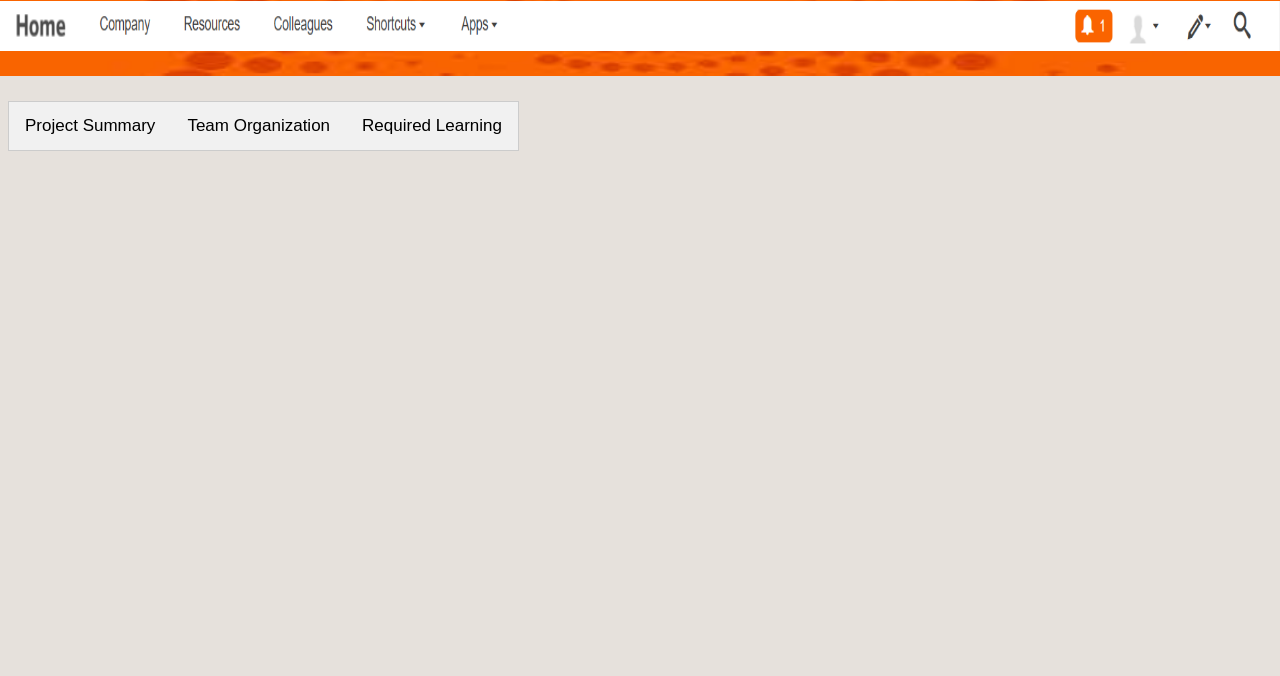
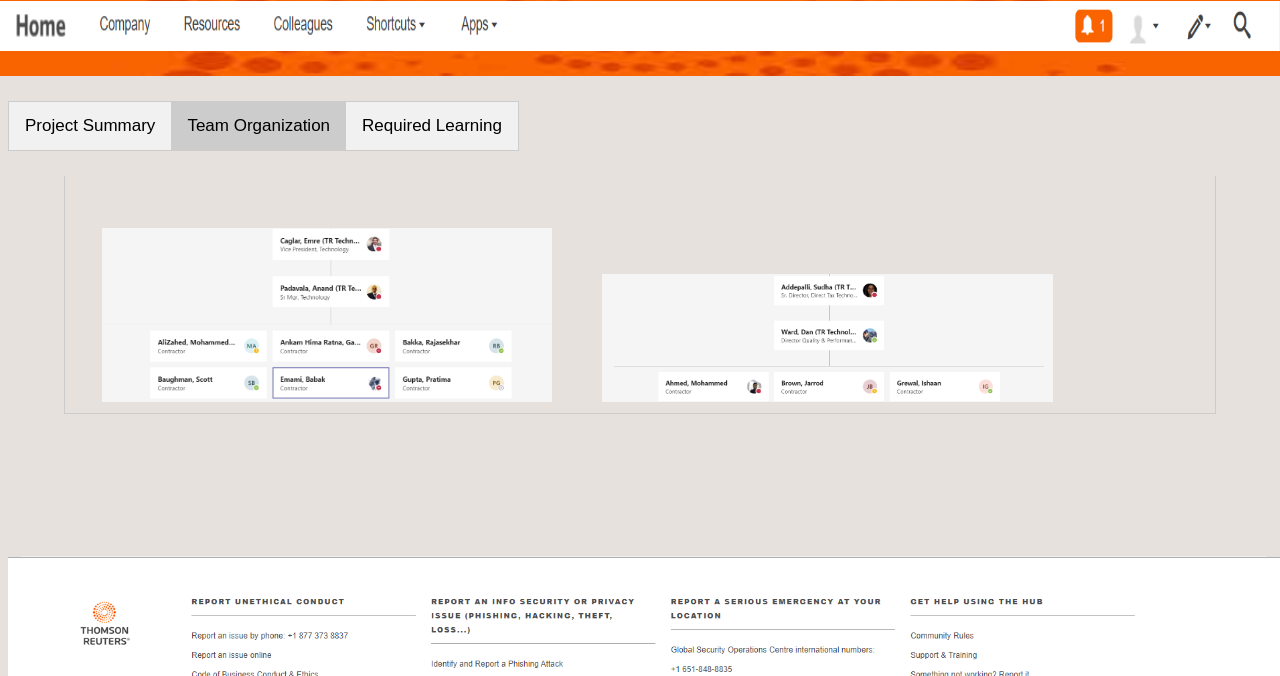
Before and after one commit to IshaanGrewalTR/TR_Pitchathon, a plain HTML site: page index.html in a window 1280 px wide. Both pictures are taken after a click on the button "Team Organization". Shown: the part 124-800 px from the top of the page. Drawn offline with Linux system fonts and the light colour scheme.

Commit message:
org struct

```diff
--- a/index.html
+++ b/index.html
@@ -63,6 +63,15 @@
 		  padding: 6px 12px;
 		  border: 1px solid #ccc;
 		  border-top: none;
+		  font-size: 20px;
+		}
+		.images {
+			padding-left: 25px;
+			padding-right: 20px;
+		}
+		footer {
+			position: absolute;
+			top: 85%;
 		}
 	</style>
 	<head>
@@ -78,9 +87,22 @@
 		</div>
 		<div class="intro">
 			<div id = "summary" class = "tabcontent">
+				<br>
+				<br>
 				ONESOURCE Indirect tax technology provides a simpler and automated approach to solve complex global tax challenges. It has 2000 servers and multitude of applications and web services to manage the enterprise customers like  HP, BP, GE etc. The real time transactions with micro seconds latency and scale are important for the customers. We are seeing tremendous customer growth with from enterprise, small and medium based customers, and expanding the features and migrating the current on-prem customers to enterprise cloud. Develop features dealing with the huge amount of data and simplifying the approach for the customers.
 			</div>
+			<div id = "team" class = "tabcontent">
+				<br>
+				<br>
+				<img src = "org.png" width="40%" height="25%" class="images">
+				<img src = "org2.png" width="40%" height="25%" class = "images">
+			</div>
+			<div id = "learning" class = "tabcontent">
+			</div>
 		</div>
+		<footer>
+			<img src = "footer.png", width = "100%">
+		</footer>
 	</body>
 	<script>
 	function openSection(evt, section) {
```
Also changed, not shown: footer.png (added), org.png (added), org2.png (added).
